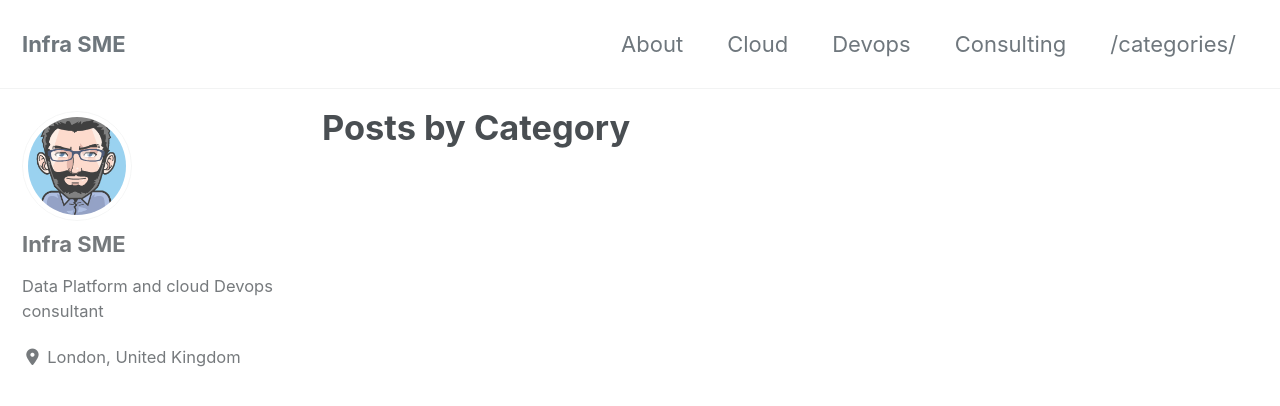
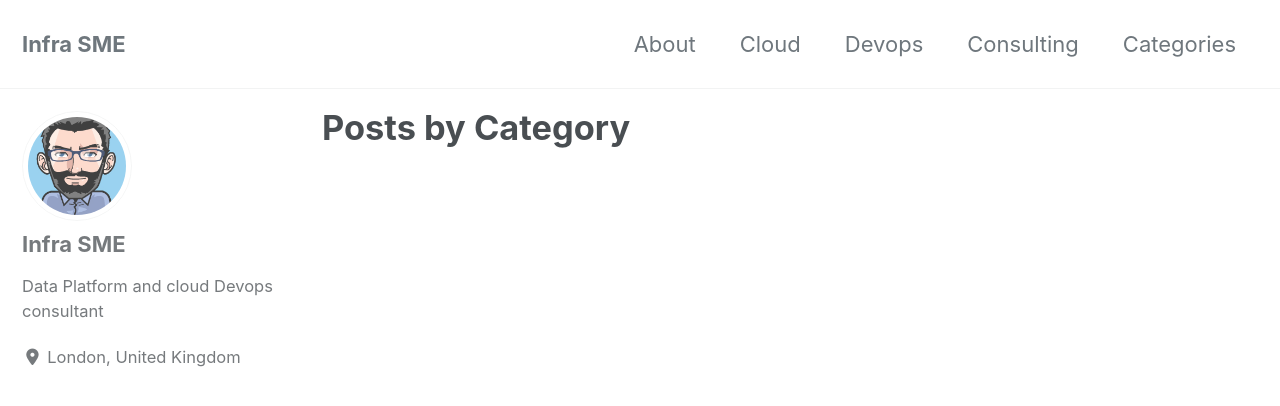
Before and after one commit to infrasmeworld/infrasmeworld_old.github.io, a Jekyll site: the page built from _pages/categories.md, in a window 1280 px wide and 900 px high. Shown: the top 406 px of the window. Built offline with Jekyll 4.4.1, drawn with Linux system fonts in a browser that asks for light colours; cached includes are drawn as plain includes; nearby versions of some CDN libraries.

```diff
--- a/_data/navigation.yml
+++ b/_data/navigation.yml
@@ -8,7 +8,7 @@ main:
     url: /devops/
   - title: "Consulting"
     url: /consulting/
-  - title: "/categories/"
+  - title: "Categories"
     url: /categories/
   # - title: "Sample Collections"
   #   url: /collection-archive/
```
